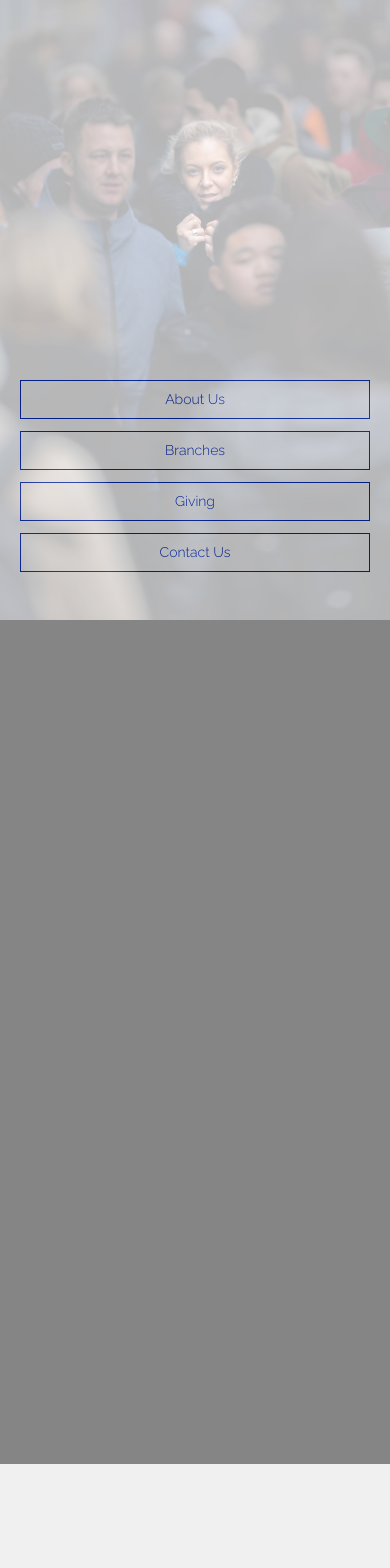
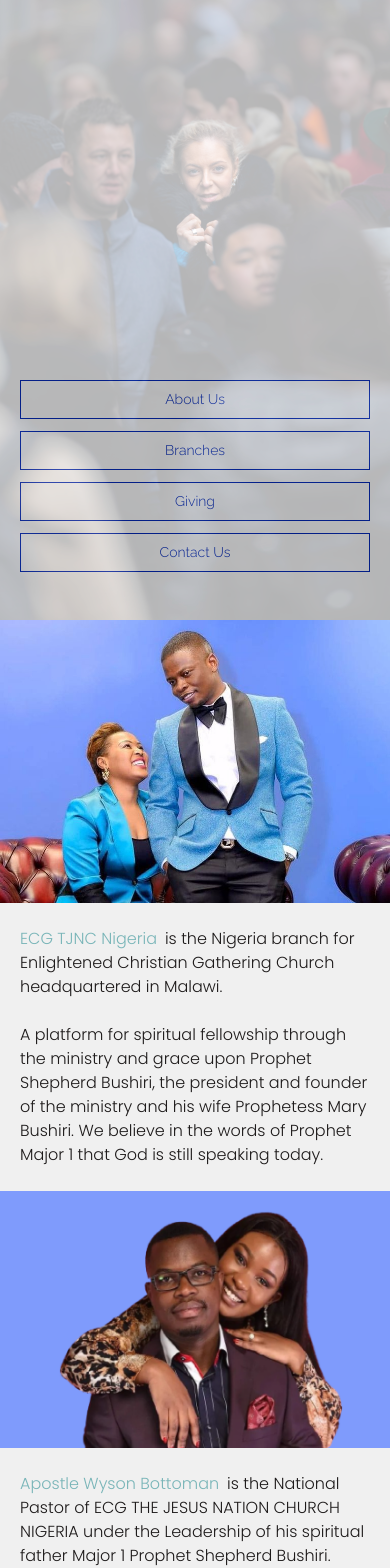
Before and after one commit to cindyeke/ecg-nigeria, a Next.js app: page / in a window 390 px wide. Shown: the part 224-1792 px from the top of the page. Before the commit the page ends 1688 px from the top, so only its background shows below. Built offline with nearby package versions, Linux system fonts and the light colour scheme.

Commit message:
create about us section on homepage

```diff
--- a/src/app/page.js
+++ b/src/app/page.js
@@ -4,6 +4,7 @@
 import MobileFirstPage from '@components/pages/MobileFirstPage/MobileFirstPage'
 import Navigation from '@components/organisms/Navigation/Navigation'
 import HomeHeader from '@components/organisms/HomeHeader/HomeHeader'
+import HomeAboutUs from '@components/organisms/HomeAboutUs/HomeAboutUs'
 
 export default function Home() {
     const [showNav, setShowNav] = useState(false)
@@ -26,12 +27,12 @@
     }, [])
 
     return (
-        <div className="max-w-[1536px] md:mx-auto h-full">
+        <div className="md:mx-auto h-full md:overflow-x-hidden">
             <MobileFirstPage />
-            <div className="relative h-full">
+            <div className="relative h-full max-w-[1536px] mx-auto">
                 <Navigation isVisible={showNav} />
                 <HomeHeader className="!hidden md:!flex" />
-                <div id="content" className="h-full bg-gray-400"></div>
+                <HomeAboutUs />
             </div>
         </div>
     )
--- /dev/null
+++ b/src/components/molecules/RoundedImage/RoundedImage.js
@@ -0,0 +1,21 @@
+import clsx from 'clsx'
+import Image from 'next/image'
+
+const RoundedImage = ({ containerStyle, imgStyle, imgSrc, imgAlt }) => {
+    return (
+        <div
+            className={clsx(
+                containerStyle,
+                'md:rounded-[50%] md:overflow-hidden md:absolute',
+            )}
+        >
+            <Image
+                src={imgSrc}
+                alt={imgAlt}
+                className={clsx(imgStyle, 'w-full md:h-full md:object-cover')}
+            />
+        </div>
+    )
+}
+
+export default RoundedImage
--- /dev/null
+++ b/src/components/organisms/HomeAboutUs/HomeAboutUs.js
@@ -0,0 +1,54 @@
+import Image from 'next/image'
+import RoundedImage from '@components/molecules/RoundedImage/RoundedImage'
+import Prophet from '@images/prophet.jpg'
+import Apostle from '@images/apostle.png'
+import styles from './HomeAboutUs.module.css'
+
+const firstImageStyle =
+    'md:w-[350px] md:h-[350px] md:-left-7 md:bottom-0 lg:w-[500px] lg:h-[500px] lg:-left-20 xl:left-0'
+
+const secondImageStyle =
+    'md:w-[350px] md:h-[350px] md:-right-[45px] md:-bottom-[60px] lg:w-[500px] lg:h-[500px] lg:-right-[60px] xl:right-0 2xl:right-[40px]'
+
+const HomeAboutUs = () => {
+    return (
+        <section className="relative">
+            <div className={styles['first-section']}>
+                <div className="order-1 mx-5 md:w-3/5 md:mx-0">
+                    <span className={styles['ecg-text']}>ECG TJNC Nigeria</span>
+                    is the Nigeria branch for Enlightened Christian Gathering
+                    Church headquartered in Malawi.
+                </div>
+                <div className={styles['first-description']}>
+                    A platform for spiritual fellowship through the ministry and
+                    grace upon Prophet Shepherd Bushiri, the president and
+                    founder of the ministry and his wife Prophetess Mary
+                    Bushiri. We believe in the words of Prophet Major 1 that God
+                    is still speaking today.
+                </div>
+                <RoundedImage
+                    imgSrc={Prophet}
+                    imgAlt="prophet-and-wife"
+                    containerStyle={firstImageStyle}
+                />
+            </div>
+            <div className={styles['second-section']}>
+                <RoundedImage
+                    imgSrc={Apostle}
+                    imgAlt="apostle-and-wife"
+                    containerStyle={secondImageStyle}
+                />
+                <p className={styles['second-description']}>
+                    <span className="text-teal-300 mr-2 md:text-blue-600 md:font-medium">
+                        Apostle Wyson Bottoman
+                    </span>
+                    is the National Pastor of ECG THE JESUS NATION CHURCH
+                    NIGERIA under the Leadership of his spiritual father Major 1
+                    Prophet Shepherd Bushiri.
+                </p>
+            </div>
+        </section>
+    )
+}
+
+export default HomeAboutUs
--- /dev/null
+++ b/src/components/organisms/HomeAboutUs/HomeAboutUs.module.css
@@ -0,0 +1,39 @@
+.first-section {
+    @apply text-gray-900 font-light mb-6 flex flex-col gap-y-6 relative;
+    @apply md:px-10 md:mt-10 md:mb-0 md:mx-0 md:h-[450px];
+    @apply lg:mt-14 lg:h-[650px];
+    @apply xl:px-20 xl:gap-y-12;
+}
+
+.ecg-text {
+    @apply text-teal-300 mr-2 md:text-blue-600;
+    @apply md:font-semibold md:text-2xl;
+    @apply lg:text-[30px];
+}
+
+.second-section {
+    @apply md:flex md:px-10;
+    @apply xl:px-20;
+}
+
+.first-section,
+.second-section {
+    @apply text-lg;
+    @apply lg:text-xl;
+}
+
+.first-description {
+    @apply order-2 mx-5;
+    @apply md:w-3/5 md:text-right md:self-end md:mx-0;
+    @apply lg:w-1/2;
+}
+
+.second-description {
+    @apply text-gray-900 font-light my-6 mx-5;
+    @apply md:w-3/5 md:mx-0;
+    @apply lg:w-[53%] lg:mt-14;
+}
+
+@media screen and (min-height: 1280px) and (max-width: 1280px) {
+
+}
--- a/src/components/organisms/HomeHeader/HomeHeader.js
+++ b/src/components/organisms/HomeHeader/HomeHeader.js
@@ -10,7 +10,7 @@
     const mobileHeaderWrapperStyle = clsx(styles['header-wrapper'], className)
 
     return (
-        <div className={mobileHeaderWrapperStyle}>
+        <header className={mobileHeaderWrapperStyle}>
             <div className={styles.header}>
                 <Image src={ECGLogo} alt="logo" className={styles.logo} />
                 {displaySeparatorLine && (
@@ -37,7 +37,7 @@
                     </span>
                 </div>
             </div>
-        </div>
+        </header>
     )
 }
 
--- a/src/components/organisms/HomeHeader/HomeHeader.module.css
+++ b/src/components/organisms/HomeHeader/HomeHeader.module.css
@@ -2,7 +2,9 @@
     @apply h-1/4 px-5 w-full flex justify-center items-end;
     @apply sm:px-10;
     @apply md:h-2/3 md:relative md:p-0;
+    @apply lg:h-4/5;
     @apply xl:h-3/4;
+    @apply 4xl:h-3/5;
 }
 
 .header {
@@ -20,21 +22,27 @@
     @apply flex font-main font-light text-sm text-teal-300 mt-2;
     @apply xs:text-base;
     @apply xs-sm:text-lg;
-    @apply md:uppercase md:text-[20px];
+    @apply md:uppercase md:text-xl;
 }
 
 .welcome-wrapper {
     @apply flex flex-col font-secondary w-[200px];
-    @apply xs-sm:w-72;
+    @apply xs-sm:w-[250px];
     @apply md:w-full md:items-center md:absolute md:h-full md:justify-center md:bg-blue-600/80 md:text-off-white;
 }
 
 .text-one {
     @apply text-sm font-light xs:text-lg xs-sm:text-xl;
-    @apply md:uppercase md:text-[24px] md:font-thin;
+    @apply md:uppercase md:text-2xl md:font-thin;
 }
 
 .text-two {
-    @apply font-bold text-[13px] text-blue-500 xs:text-lg xs-sm:text-[22px];
+    @apply font-bold text-[13px] text-blue-500 xs:text-lg xs-sm:text-[22px] uppercase;
     @apply md:text-[40px] md:font-bold md:capitalize md:text-off-white;
 }
+
+@media screen and (min-height: 1280px) and (max-width: 1280px) {
+    .header-wrapper{
+        @apply h-1/2;
+    }
+}
--- a/src/components/organisms/Navigation/Navigation.module.css
+++ b/src/components/organisms/Navigation/Navigation.module.css
@@ -3,6 +3,7 @@
     @apply opacity-0 -translate-y-full;
     @apply h-[80px] fixed top-0 left-0 z-[1000] w-full bg-off-white flex flex-col overflow-hidden;
     @apply md:max-w-[1536px] md:mx-auto md:left-auto;
+    box-shadow: 0px 10px 15px -3px rgba(0,0,0,0.1);
 }
 
 .visible {
@@ -11,6 +12,6 @@
 
 .nav-list-wrapper {
     @apply h-full w-full absolute top-[80px] ml-[-100%] transition-[margin-left] duration-300 ease-in;
-    @apply flex flex-col pl-6 mt-10 gap-y-10 uppercase text-[20px] font-semibold;
-    @apply md:w-auto md:h-auto md:!ml-0 md:relative md:top-0 md:mt-0 md:flex-row md:pl-0 md:text-[14px] md:font-normal md:gap-x-10 md:mr-10;
+    @apply flex flex-col pl-6 mt-10 gap-y-10 uppercase text-xl font-semibold;
+    @apply md:w-auto md:h-auto md:!ml-0 md:relative md:top-0 md:mt-0 md:flex-row md:pl-0 md:text-base md:font-normal md:gap-x-10 md:mr-10;
 }
--- a/tailwind.config.js
+++ b/tailwind.config.js
@@ -19,6 +19,9 @@
             xs: '320px',
             'xs-sm': '400px',
             ...defaultTheme.screens,
+            '2xl': '1440px',
+            '3xl': '1536px',
+            '4xl': '1920px',
         },
         fontSize: {
             sm: '12px',
@@ -35,6 +38,7 @@
             'blue-500': '#0026B9',
             'blue-600': '#142D8C',
             'gray-400': '#858585',
+            'gray-900': '#1D1A1A',
         },
     },
     plugins: [],
```
Also changed, not shown: public/images/apostle.png (added), public/images/prophet.jpg (added).
